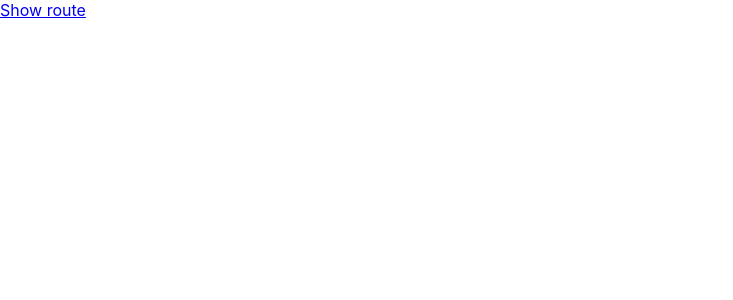
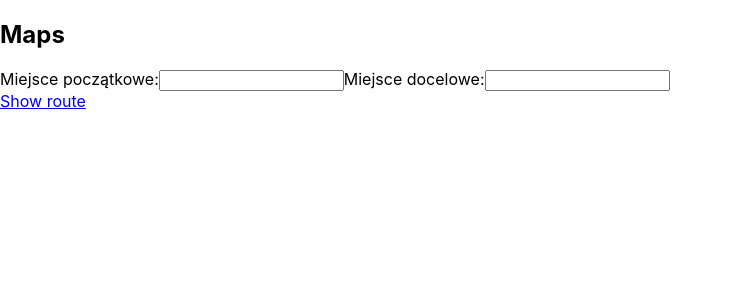
Before and after one commit to Gataze/Find-route-app-project, a React (Create React App) app: page / in a window 1280 px wide. Shown: the top 300 px of the page, without its empty margins (0-733 px from the left). Built offline with nearby package versions, Linux system fonts and the light colour scheme; the HTML template or start-up script is replaced by a standard one.

Commit message:
Basic form added

```diff
--- a/src/RouteDets.tsx
+++ b/src/RouteDets.tsx
@@ -1,3 +1,10 @@
+import { Link } from "react-router-dom";
+
 export default function RouteDets() {
-  return <div>routeData</div>;
+  return (
+    <div>
+      <h2>RouteDets</h2>
+      <Link to="/">Go back</Link>
+    </div>
+  );
 }
--- a/src/UserForm.tsx
+++ b/src/UserForm.tsx
@@ -3,6 +3,14 @@ import { Link } from "react-router-dom";
 export default function UserForm() {
   return (
     <div>
+      <h2>Maps</h2>
+      <form>
+        <label>Miejsce początkowe:</label>
+        <input type="text" />
+        <label>Miejsce docelowe:</label>
+        <input type="text" />
+      </form>
+
       <Link to="/routeDetails">Show route</Link>
     </div>
   );
```
